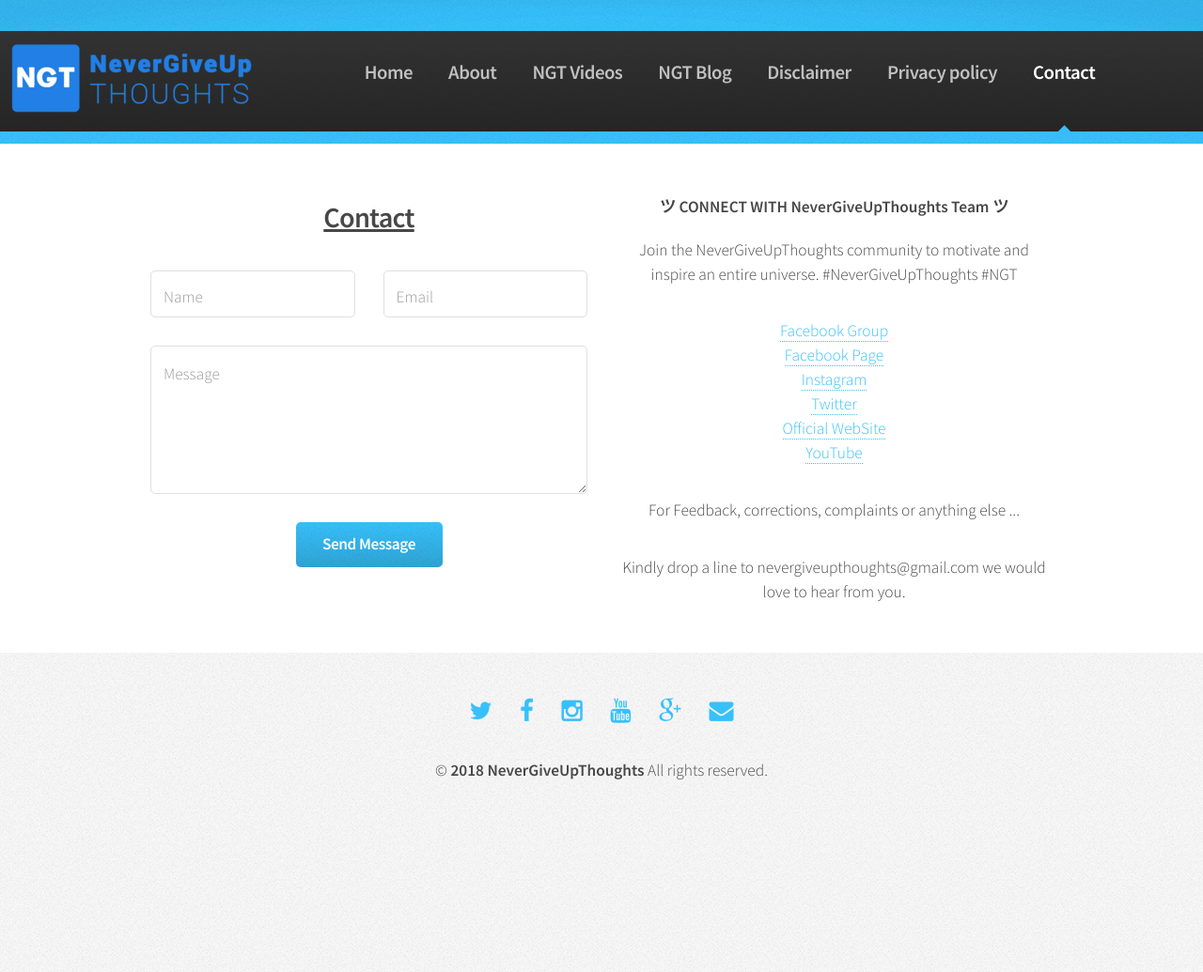
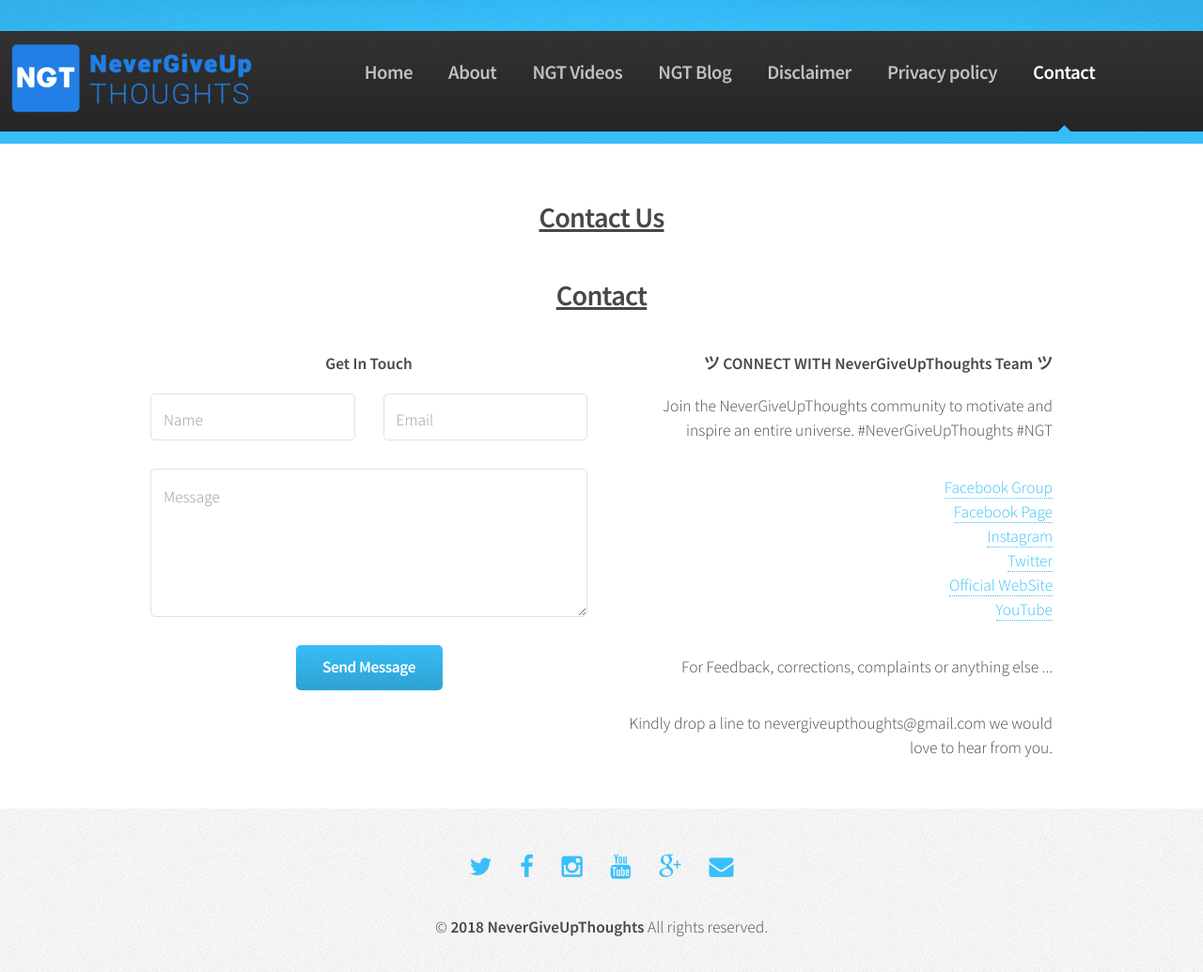
Before and after one commit to NeverGiveUpThoughts/ngt.github.io, a Jekyll site: the page built from contact.html, in a window 1280 px wide. Shown: the whole page at 94% size. Built offline with Jekyll 4.4.1, drawn with Linux system fonts in a browser that asks for light colours; before the commit the page ends 900 px from its top, so only the background shows below that.

Commit message:
Update contact.html

```diff
--- a/contact.html
+++ b/contact.html
@@ -8,11 +8,14 @@
 
 
 <section class="wrapper style1">
+	<h2><b><u>Contact Us</u></b></h2>
 		<div class="container">
+			<h2><b><u>Contact</u></b></h2>
 			<div class="row">
+
 				<section class="6u">
 					<div class="box post">
-						<h2><b><u>Contact</u></b></h2>
+						<h1>Get In Touch</h1>
 								<form>
 									<div class="row 50%">
 										<div class="6u 12u(mobilep)">
@@ -38,7 +41,7 @@
 					</div>
 				</section>
 				<section class="6u">
-					<div class="box post">
+					<div class="box post" style="text-align:right;">
 						<h1>ツ  CONNECT WITH NeverGiveUpThoughts Team  ツ</h1>
 <p>Join the NeverGiveUpThoughts community to motivate and inspire an entire universe. #NeverGiveUpThoughts #NGT</p>
 <ul>
```
